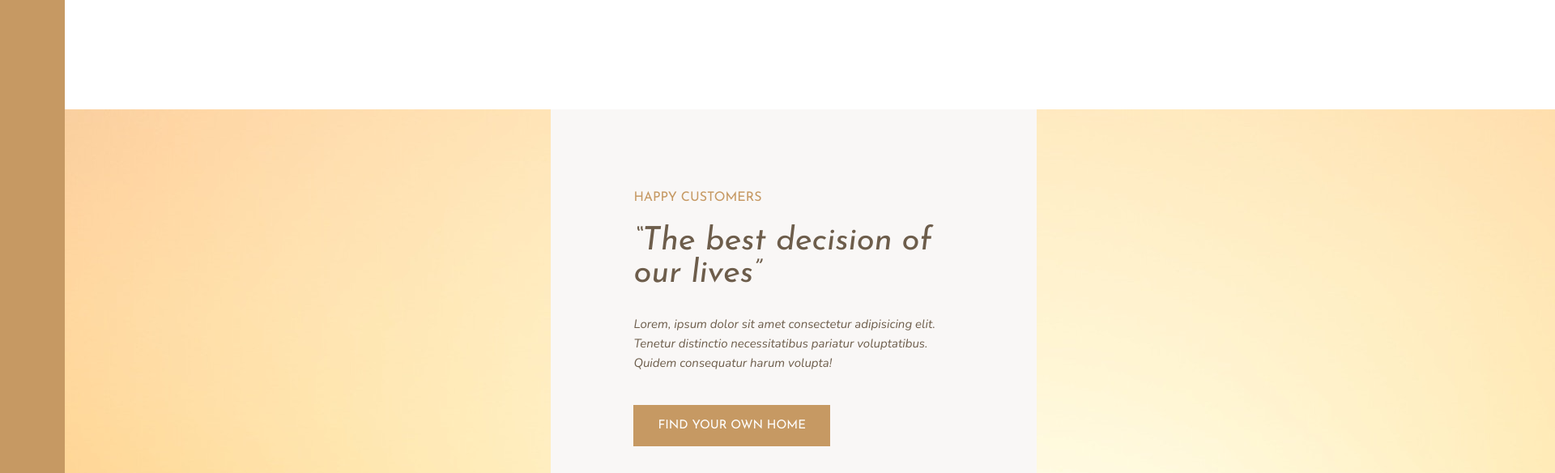
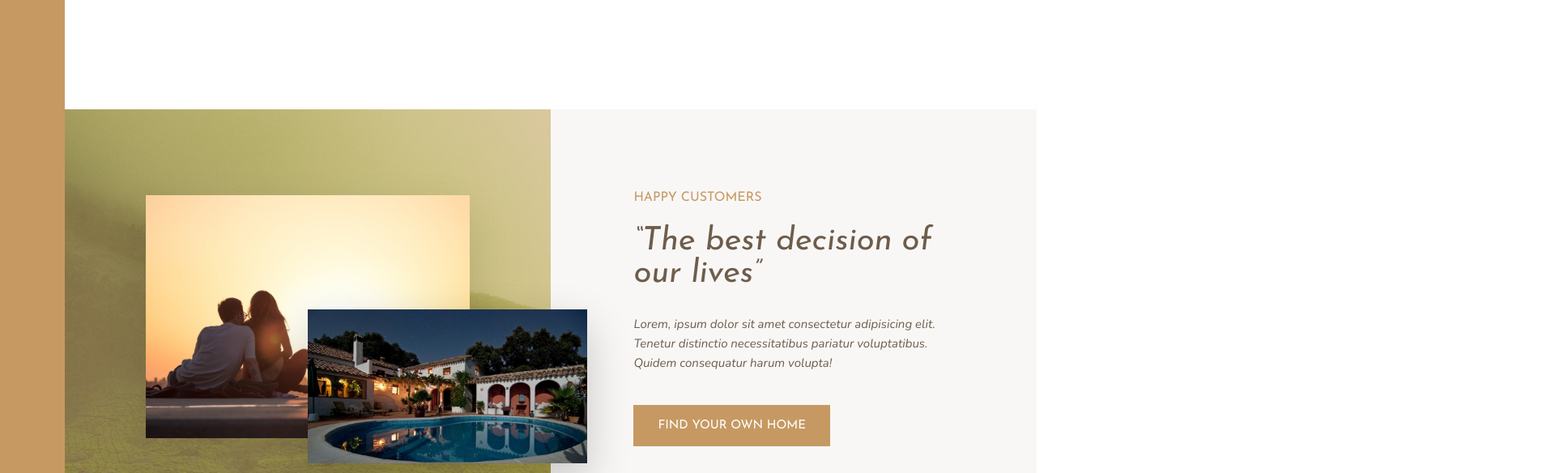
Before and after one commit to lmndang-dev/nexter, a React (Vite) app: page / in a window 1280 px wide. Shown: the part 1200-1784 px from the top of the page at 81% size, 1920 px wide, since content can reach past the window. Built offline with nearby package versions, Linux system fonts and the light colour scheme.

Commit message:
stoty sectiom img

```diff
--- /dev/null
+++ b/src/components/HomeCard.scss
@@ -0,0 +1,3 @@
+.home {
+  /* Styles for the home card */
+}
--- a/src/components/StoryPicture.scss
+++ b/src/components/StoryPicture.scss
@@ -2,15 +2,36 @@
 
 .story {
   &__pictures {
-    background-color: $color-primary;
+    //background-color: $color-primary;
     grid-column: full-start / col-end 4;
+    background-image: linear-gradient(
+        rgba($color-primary, 0.5),
+        rgba($color-primary, 0.5)
+      ),
+      url(../assets/back.jpg);
 
     display: grid;
+
+    grid-template-rows: repeat(6, 1fr);
+    grid-template-columns: repeat(6, 1fr);
+
+    align-items: center;
   }
 
   &__img--1 {
+    width: 100%;
+    grid-row: 2 / 6;
+    grid-column: 2 / 6;
+    box-shadow: 0 2rem 5rem rgba(#000, 0.1);
   }
 
   &__img--2 {
+    width: 115%;
+
+    grid-row: 4 / 6;
+    grid-column: 4 / 7;
+    z-index: 20;
+
+    box-shadow: 0 2rem 5rem rgba(#000, 0.2);
   }
 }
```
Also changed, not shown: src/components/HomeCard.jsx (added, +7 -0 lines).
